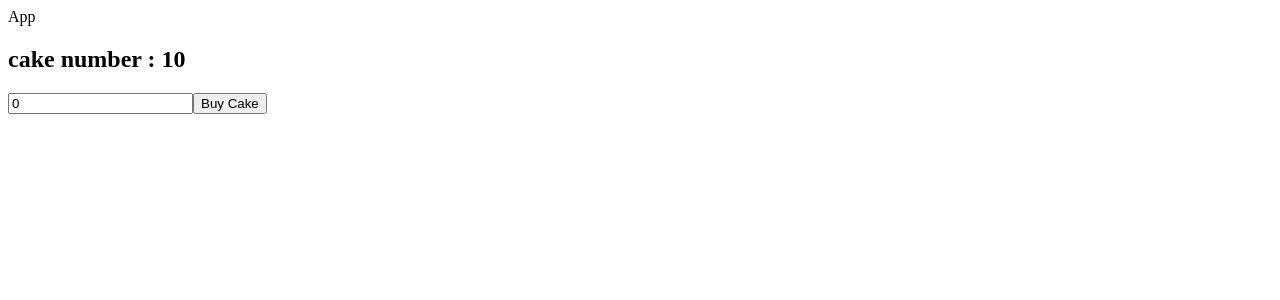
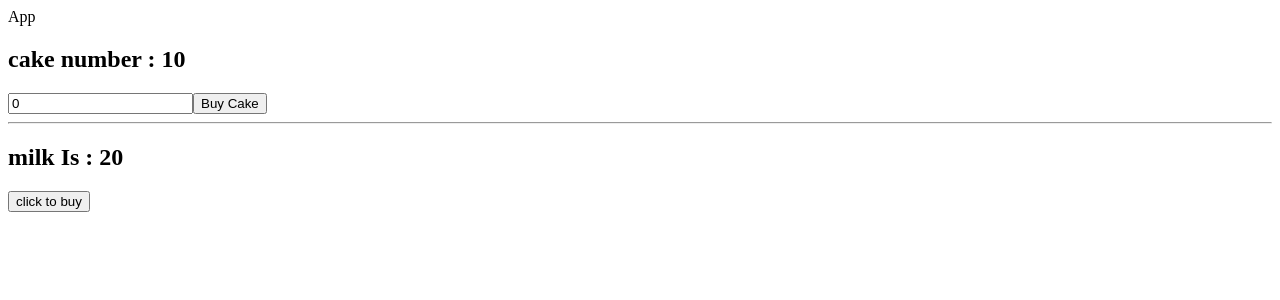
Before and after one commit to reza-sdo/Redux, a React (Vite) app: page / in a window 1280 px wide. Shown: the top 300 px of the page. Built offline with nearby package versions, Linux system fonts and the light colour scheme.

Commit message:
feat: add combineReducers

```diff
--- a/src/App.jsx
+++ b/src/App.jsx
@@ -2,12 +2,15 @@ import React from 'react';
 import { Provider } from 'react-redux';
 import store from './redux/store';
 import CakeContainer from './components/CakeContainer/CakeContainer';
+import MilkContainer from './components/MilkContainer/MilkContainer';
 
 function App() {
   return (
     <Provider store={store}>
       <div>App</div>
       <CakeContainer />
+      <hr />
+      <MilkContainer />
     </Provider>
   );
 }
--- a/src/components/CakeContainer/CakeContainer.jsx
+++ b/src/components/CakeContainer/CakeContainer.jsx
@@ -4,13 +4,15 @@ import { buyCake } from '../../redux/cake/cakeActions';
 
 const CakeContainer = () => {
   const [value, setValue] = useState(0);
-  const state = useSelector((state) => state.numOfCakes);
+  const state = useSelector((state) => state.cake);
+
+  console.log(state);
 
   const dispatch = useDispatch();
 
   return (
     <div>
-      <h2>cake number : {state} </h2>
+      <h2>cake number : {state.numOfCakes} </h2>
       <input
         type="number"
         value={value}
--- /dev/null
+++ b/src/components/MilkContainer/MilkContainer.jsx
@@ -0,0 +1,16 @@
+import React from 'react';
+import { useDispatch, useSelector } from 'react-redux';
+import { buyMilk } from '../../redux/milk/milkActions';
+
+const MilkContainer = () => {
+  const milkState = useSelector((state) => state.milk);
+  const dispatch = useDispatch();
+  return (
+    <div>
+      <h2>milk Is : {milkState.numOfMilk}</h2>
+      <button onClick={() => dispatch(buyMilk(1))}>click to buy </button>
+    </div>
+  );
+};
+
+export default MilkContainer;
--- a/src/redux/cake/cakeActions.js
+++ b/src/redux/cake/cakeActions.js
@@ -1,4 +1,4 @@
-import { BUY_CAKE } from "./cakeTypes";
+import { BUY_CAKE } from './cakeTypes';
 
 export function buyCake(payload = 1) {
   return {
--- a/src/redux/cake/cakeReducer.js
+++ b/src/redux/cake/cakeReducer.js
@@ -1,4 +1,4 @@
-import { BUY_CAKE } from "./cakeTypes";
+import { BUY_CAKE } from './cakeTypes';
 
 const initialCake = {
   numOfCakes: 10,
--- /dev/null
+++ b/src/redux/milk/milkActions.js
@@ -0,0 +1,8 @@
+import { BUY_MILK } from './milkTypes';
+
+export function buyMilk(payload = 1) {
+  return {
+    type: BUY_MILK,
+    payload: payload,
+  };
+}
--- /dev/null
+++ b/src/redux/milk/milkReducer.js
@@ -0,0 +1,16 @@
+import { BUY_MILK } from './milkTypes';
+
+const initialState = {
+  numOfMilk: 20,
+};
+export default function milkReducer(state = initialState, action) {
+  switch (action.type) {
+    case BUY_MILK:
+      return {
+        ...state,
+        numOfMilk: state.numOfMilk - action.payload,
+      };
+    default:
+      return state;
+  }
+}
--- /dev/null
+++ b/src/redux/milk/milkTypes.js
@@ -0,0 +1 @@
+export const BUY_MILK = 'BUY_MILK'
--- /dev/null
+++ b/src/redux/rootReducer.js
@@ -0,0 +1,10 @@
+import { combineReducers } from 'redux';
+import cakeReducer from './cake/cakeReducer';
+import milkReducer from './milk/milkReducer';
+
+const rootReducer = combineReducers({
+  cake: cakeReducer,
+  milk: milkReducer,
+});
+
+export default rootReducer;
--- a/src/redux/store.js
+++ b/src/redux/store.js
@@ -1,6 +1,6 @@
 import { createStore } from 'redux';
-import cakeReducer from './cake/cakeReducer';
+import rootReducer from './rootReducer';
 
-const store = createStore(cakeReducer);
+const store = createStore(rootReducer);
 
 export default store;
```
